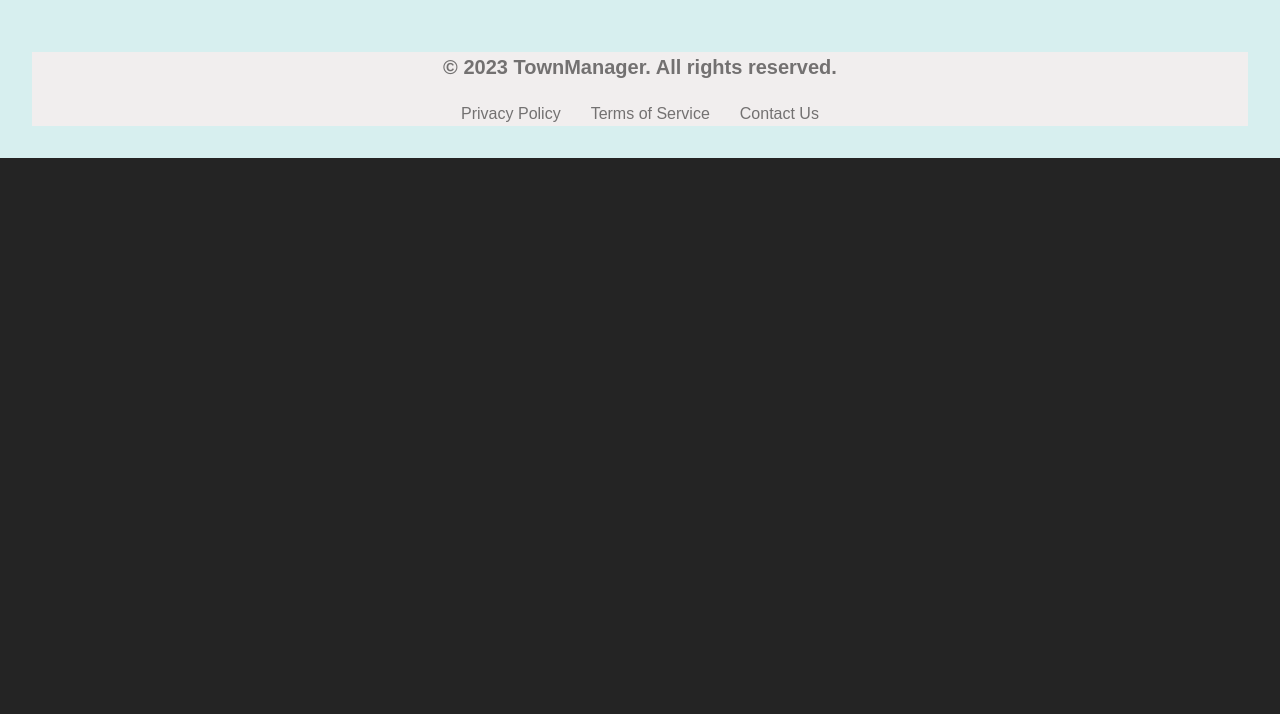
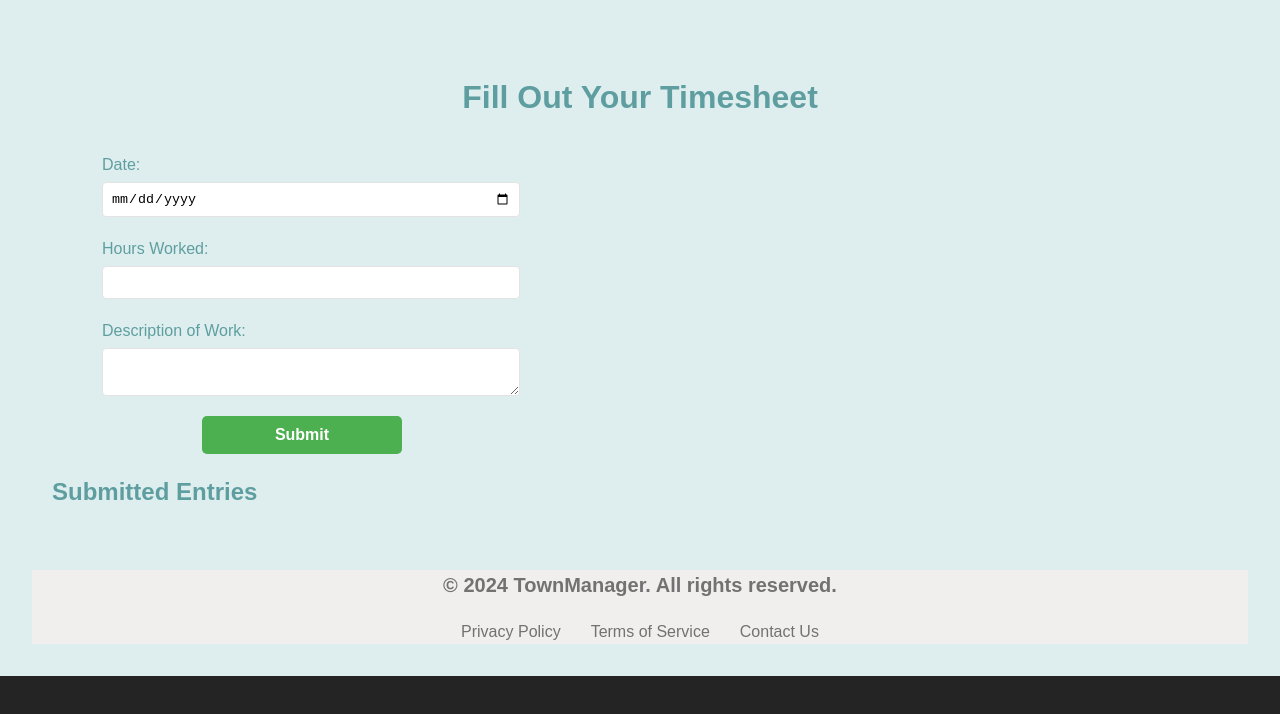
Before and after one commit to Amandafrost79/TownManager, a React (Vite) app: page /timesheets in a window 1280 px wide. Shown: the top 714 px of the page. Built offline with nearby package versions, Linux system fonts and the light colour scheme.

Commit message:
add timesheet

```diff
--- a/src/App.css
+++ b/src/App.css
@@ -6,7 +6,7 @@
 }
 
 body {
-  background: rgb(215, 239, 239);
+  background: rgb(222, 238, 238);
   font-family: 'Arial', sans-serif;
   margin: 0;
   padding: 0;
--- a/src/Footer.jsx
+++ b/src/Footer.jsx
@@ -4,7 +4,7 @@
 const Footer = () => {
   return (
     <footer className="footer">
-      <p>© 2023 TownManager. All rights reserved.</p>
+      <p>© 2024 TownManager. All rights reserved.</p>
       <div className="footer-links">
         <a href="/privacy">Privacy Policy</a>
         <a href="/terms">Terms of Service</a>
--- a/src/Scheduler.css
+++ b/src/Scheduler.css
@@ -1,5 +1,5 @@
 .scheduler-page {
-    color: rgb(113, 111, 111);
+    color: cadetblue;
     text-align: center;
     padding: 20px;
   }
--- a/src/StaffSchedule.jsx
+++ b/src/StaffSchedule.jsx
@@ -1,7 +1,7 @@
 import React from "react";
 
 const StaffSchedule = () => {
-  return <div></div>;
+  <div></div>;
 };
 
 export default StaffSchedule;
--- a/src/TimeSheets.jsx
+++ b/src/TimeSheets.jsx
@@ -1,7 +1,69 @@
-import React from "react";
+import React, { useState } from "react";
+import "./Timesheets.css";
 
-const TimeSheets = () => {
-  return <div></div>;
+const Timesheets = () => {
+  const [entries, setEntries] = useState([]);
+  const [date, setDate] = useState("");
+  const [hours, setHours] = useState("");
+  const [description, setDescription] = useState("");
+
+  const handleSubmit = (e) => {
+    e.preventDefault();
+    const newEntry = { date, hours, description };
+    setEntries([...entries, newEntry]);
+    setDate("");
+    setHours("");
+    setDescription("");
+  };
+
+  return (
+    <div className="timesheets-page">
+      <h1>Fill Out Your Timesheet</h1>
+      <form onSubmit={handleSubmit} className="timesheet-form">
+        <label>
+          Date:
+          <input
+            type="date"
+            value={date}
+            onChange={(e) => setDate(e.target.value)}
+            required
+          />
+        </label>
+        <label>
+          Hours Worked:
+          <input
+            type="number"
+            value={hours}
+            onChange={(e) => setHours(e.target.value)}
+            required
+          />
+        </label>
+        <label>
+          Description of Work:
+          <textarea
+            value={description}
+            onChange={(e) => setDescription(e.target.value)}
+            required
+          />
+        </label>
+        <button type="submit">Submit</button>
+      </form>
+      <div className="entries-list">
+        <h2>Submitted Entries</h2>
+        <ul>
+          {entries.map((entry, index) => (
+            <li key={index}>
+              <strong>Date:</strong> {entry.date}
+              <br />
+              <strong>Hours Worked:</strong> {entry.hours}
+              <br />
+              <strong>Description:</strong> {entry.description}
+            </li>
+          ))}
+        </ul>
+      </div>
+    </div>
+  );
 };
 
-export default TimeSheets;
+export default Timesheets;
--- /dev/null
+++ b/src/Timesheets.css
@@ -0,0 +1,62 @@
+.timesheets-page {
+    text-align: center;
+    padding: 20px;
+    color: cadetblue;
+  }
+
+  .timesheet-form {
+    display: flex;
+    flex-direction: column;
+    align-items: center;
+    margin-bottom: 20px;
+  }
+
+  .timesheet-form label {
+    margin: 10px 0;
+    width: 100%;
+    max-width: 400px;
+    display: flex;
+    flex-direction: column;
+    align-items: flex-start;
+  }
+
+  .timesheet-form input,
+  .timesheet-form textarea {
+    width: 100%;
+    padding: 8px;
+    margin-top: 5px;
+    border-radius: 4px;
+    border: 1px solid #e4e3e3;
+  }
+
+  .timesheet-form button {
+    background-color: #4caf50;
+    color: white;
+    padding: 10px 20px;
+    border: none;
+    border-radius: 5px;
+    cursor: pointer;
+    margin-top: 10px;
+  }
+
+  .timesheet-form button:hover {
+    background-color: #45a049;
+  }
+
+  .entries-list {
+    text-align: left;
+    margin-top: 20px;
+  }
+
+  .entries-list ul {
+    list-style-type: none;
+    padding: 0;
+  }
+
+  .entries-list li {
+    background-color: #eaeaea;
+    border: 1px solid #ddd;
+    border-radius: 8px;
+    padding: 10px;
+    margin: 10px 0;
+  }
```
Also changed, not shown: src/StaffSchedule.css (added).
